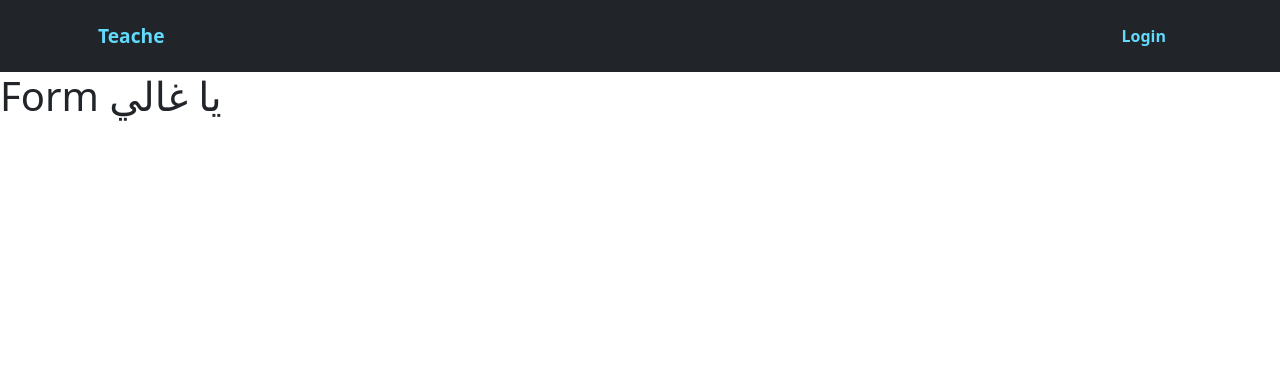
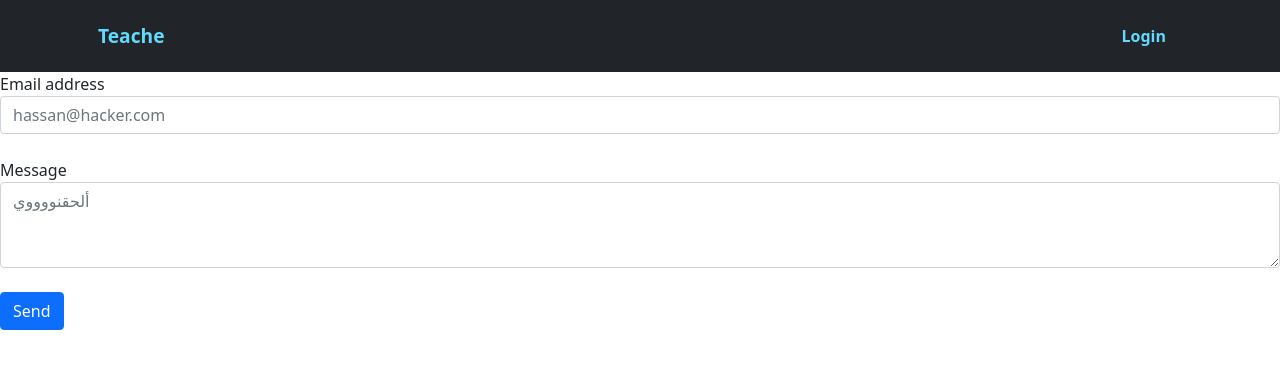
Before and after one commit to AhmadHerzallah/Y2-Project, a React (Create React App) app: page /submissionform in a window 1280 px wide. Shown: the top 368 px of the page. Built offline with nearby package versions, Linux system fonts and the light colour scheme.

Commit message:
add submissionform

```diff
--- a/src/Components/SubmissionForm.js
+++ b/src/Components/SubmissionForm.js
@@ -1,9 +1,35 @@
 import React from "react";
 
 const SubmissionForm = () => {
+  // make a submission form
   return (
     <div>
-      <h1>Form يا غالي</h1>
+      <form>
+        <div className="form-group">
+          <label htmlFor="exampleInputEmail1">Email address</label>
+          <input
+            type="email"
+            className="form-control"
+            id="exampleInputEmail1"
+            aria-describedby="emailHelp"
+            placeholder="hassan@hacker.com"
+          />
+        </div>
+        <br />
+        <div className="form-group">
+          <label htmlFor="exampleInputPassword1">Message</label>
+          <textarea
+            className="form-control"
+            id="exampleFormControlTextarea1"
+            rows="3"
+            placeholder="ألحقنووووي"
+          ></textarea>
+        </div>
+        <br />
+        <button type="submit" className="btn btn-primary">
+          Send
+        </button>
+      </form>
     </div>
   );
 };
```
